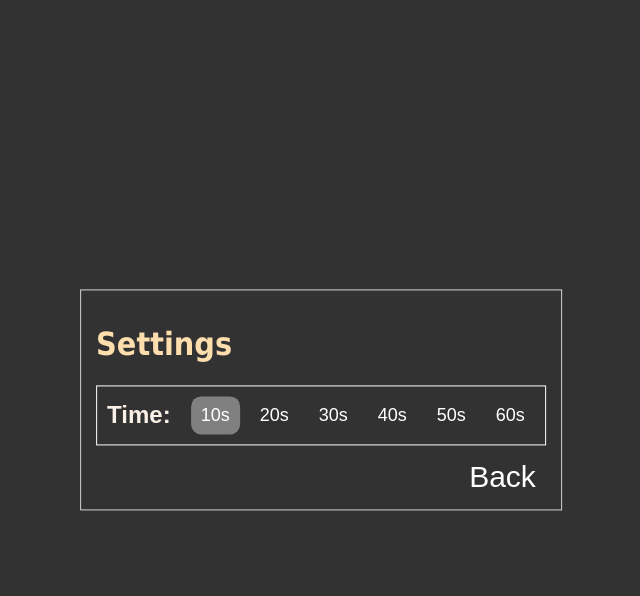
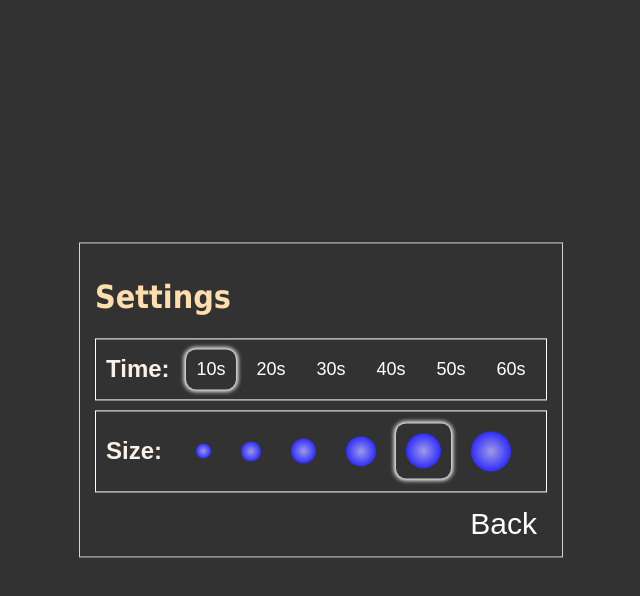
Before and after one commit to NathanBailie/AimGame, a React (Create React App) app: page / in a window 1280 px wide. Both pictures are taken after a click on the button "Settings". Shown: the top 596 px of the page, without its empty margins (319-959 px from the left). Built offline with nearby package versions, Linux system fonts and the light colour scheme.

Commit message:
created targetSize setting

```diff
--- a/src/actions/actions.tsx
+++ b/src/actions/actions.tsx
@@ -26,6 +26,12 @@ const onChangeTimer = (value: StrNum) => {
 		payload: value,
 	};
 };
+const onChangeTargetSize = (value: StrNum) => {
+	return {
+		type: 'CHANGE_TARGET_SIZE',
+		payload: value,
+	};
+};
 const onAddHit = () => {
 	return {
 		type: 'ADD_HIT',
@@ -39,5 +45,6 @@ export {
 	onLaucnhGame,
 	onLaucnhResults,
 	onChangeTimer,
+	onChangeTargetSize,
 	onAddHit,
 };
--- a/src/components/Game/Game.tsx
+++ b/src/components/Game/Game.tsx
@@ -8,13 +8,14 @@ import { Settings } from '../../interfaces';
 
 type Props = {
 	addHit: () => void,
+	targetSize: number,
 }
 
-const Game: React.FC<Props> = ({ addHit }) => {
+const Game: React.FC<Props> = ({ addHit, targetSize }) => {
 	const [xPos, setXPos] = useState<number | undefined>();
 	const [yPos, setYPos] = useState<number | undefined>();
 	const boardSize = 500; // width & height
-	const circleSize = 35; // width & height
+	const circleSize = targetSize; // width & height
 
 	useEffect(() => {
 		onSetCirclePosition();
@@ -58,8 +59,8 @@ const Game: React.FC<Props> = ({ addHit }) => {
 	);
 };
 
-const mapStateToProps = ({ settings: { timer } }: Settings) => {
-	return { timer };
+const mapStateToProps = ({ settings: { timer, targetSize } }: Settings) => {
+	return { timer, targetSize };
 };
 
 const mapDispatchToProps = (dispatch: any) => {
--- a/src/components/SettingsWindow/SettingsWindow.tsx
+++ b/src/components/SettingsWindow/SettingsWindow.tsx
@@ -1,10 +1,11 @@
 import './settingsWindow.scss';
 import { useState, useEffect } from 'react';
 import Timers from './Timers/Timers';
+import TargetSizes from './TargetSizes/TargetSizes';
 import uuid from 'react-uuid';
 import compose from '../../utils/compose';
 import { connect } from 'react-redux';
-import { onLaucnhMain, onChangeTimer } from '../../actions/actions';
+import { onLaucnhMain, onChangeTimer, onChangeTargetSize } from '../../actions/actions';
 import { Settings, Data } from '../../interfaces';
 import { StrNum } from '../../types';
 
@@ -12,13 +13,17 @@ type Props = {
 	laucnhMain: () => void,
 	changeTimer: (value: StrNum) => void,
 	timer: number,
+	changeTargetSize: (value: StrNum) => void,
+	targetSize: number,
 };
 
-const SettingsWindow: React.FC<Props> = ({ laucnhMain, changeTimer, timer }) => {
+const SettingsWindow: React.FC<Props> = ({ laucnhMain, changeTimer, timer, changeTargetSize, targetSize }) => {
 	const [timers, setTimers] = useState(onCreateSetting([10, 20, 30, 40, 50, 60]));
+	const [sizes, setSizes] = useState(onCreateSetting([15, 20, 25, 30, 35, 40]));
 
 	useEffect(() => {
 		onChangeProp(timers, setTimers, timer);
+		onChangeProp(sizes, setSizes, targetSize);
 	}, []);
 
 	function onCreateSetting(settingValues: StrNum[]): Data[] {
@@ -38,7 +43,6 @@ const SettingsWindow: React.FC<Props> = ({ laucnhMain, changeTimer, timer }) =>
 		setData(newData);
 	};
 
-
 	return (
 		<div className="settings">
 			<h1 className='settings__title'>Settings</h1>
@@ -47,6 +51,12 @@ const SettingsWindow: React.FC<Props> = ({ laucnhMain, changeTimer, timer }) =>
 				setTimers={setTimers}
 				onChangeProp={onChangeProp}
 				changeTimer={changeTimer}
+			/>
+			<TargetSizes
+				sizes={sizes}
+				setSizes={setSizes}
+				onChangeProp={onChangeProp}
+				changeTargetSize={changeTargetSize}
 			/>
 			<button
 				className='settings__back'
@@ -57,14 +67,15 @@ const SettingsWindow: React.FC<Props> = ({ laucnhMain, changeTimer, timer }) =>
 	);
 };
 
-const mapStateToProps = ({ settings: { timer } }: Settings) => {
-	return { timer };
+const mapStateToProps = ({ settings: { timer, targetSize } }: Settings) => {
+	return { timer, targetSize };
 };
 
 const mapDispatchToProps = (dispatch: any) => {
 	return {
 		laucnhMain: () => dispatch(onLaucnhMain()),
 		changeTimer: (value: StrNum) => dispatch(onChangeTimer(value)),
+		changeTargetSize: (value: StrNum) => dispatch(onChangeTargetSize(value)),
 	};
 };
 
--- /dev/null
+++ b/src/components/SettingsWindow/TargetSizes/TargetSizes.tsx
@@ -0,0 +1,46 @@
+import './targetSizes.scss';
+import { Data } from '../../../interfaces';
+import { StrNum } from '../../../types';
+
+type Props = {
+	sizes: Data[],
+	setSizes: (value: Data[]) => void,
+	onChangeProp: (settingData: Data[], setData: any, newValue: StrNum) => void
+	changeTargetSize: (value: StrNum) => void,
+};
+
+
+const TargetSizes: React.FC<Props> = ({ sizes, setSizes, onChangeProp, changeTargetSize }) => {
+	const result = sizes.map((item: Data, index) => {
+		const { value, active } = item;
+		let classes = 'targetSizes__ballWraper';
+		if (active) {
+			classes += ' targetSizes__ballWraper_active';
+		};
+
+		return (
+			<div
+				className={classes}
+				onClick={() => { changeTargetSize(value); onChangeProp(sizes, setSizes, value) }}
+			>
+				<div
+					key={index}
+					className={'targetSizes__ball'}
+					style={{ height: value, width: value, background: `radial-gradient(${'#9e9ae9'}, ${'blue'})` }}
+				>
+				</div>
+			</div>
+		);
+	});
+
+	return (
+		<div className="targetSizes">
+			<h2>Size:</h2>
+			<div className="targetSizes__wraper">
+				{result}
+			</div>
+		</div>
+	);
+};
+
+export default TargetSizes;
--- /dev/null
+++ b/src/components/SettingsWindow/TargetSizes/targetSizes.scss
@@ -0,0 +1,78 @@
+.targetSizes {
+	display: flex;
+	justify-content: left;
+	align-items: center;
+	border: 1px solid white;
+	padding: 10px;
+	margin-bottom: 10px;
+
+	h2 {
+		color: Linen;
+		margin-right: 20px;
+		width: 60px;
+	}
+
+	&__wraper {
+		display: flex;
+		justify-content: center;
+		align-items: center;
+	}
+
+	&__ballWraper {
+		font-size: 18px;
+		line-height: 18px;
+		display: flex;
+		justify-content: center;
+		align-items: center;
+		padding: 10px;
+		border-radius: 10px;
+		color: white;
+		cursor: pointer;
+
+		&:not(:last-child) {
+			margin-right: 10px;
+		}
+
+		&:hover {
+			box-shadow: 0px 0px 4px 2px #ffffff;
+		}
+
+		&_active {
+			// background: grey;
+			box-shadow: 0px 0px 4px 2px #ffffff;
+		}
+	}
+
+	&__ball {
+		border-radius: 50%;
+	}
+
+	// &__value {
+	// 	display: flex;
+	// 	justify-content: center;
+	// 	align-items: center;
+	// 	cursor: pointer;
+	// 	// padding: 10px;
+	// 	border-radius: 50%;
+	// 	color: white;
+
+	// 	&:hover {
+	// 		border: 1px solid lightgrey;
+	// 		color: darkviolet;
+	// 	}
+
+	// 	&:not(:last-child) {
+	// 		margin-right: 10px;
+	// 	}
+
+	// 	&_active {
+	// 		background: grey;
+	// 		border: 1px solid lightgrey;
+
+	// 		&:hover {
+	// 			background: grey;
+	// 			color: white;
+	// 		}
+	// 	}
+	// }
+}
--- a/src/components/SettingsWindow/Timers/timers.scss
+++ b/src/components/SettingsWindow/Timers/timers.scss
@@ -4,11 +4,12 @@
 	align-items: center;
 	border: 1px solid white;
 	padding: 10px;
-	min-height: 30px;
+	margin-bottom: 10px;
 
 	h2 {
 		color: Linen;
 		margin-right: 20px;
+		width: 60px;
 	}
 
 	&__timelist {
@@ -17,23 +18,26 @@
 		justify-content: center;
 		align-items: center;
 		height: 100%;
-
 	}
 
 	&__value {
+		width: 50px;
+		height: 40px;
 		font-size: 18px;
 		line-height: 18px;
 		display: flex;
 		justify-content: center;
 		align-items: center;
-		cursor: pointer;
 		padding: 10px;
 		border-radius: 10px;
 		color: white;
+		cursor: pointer;
+
 
 		&:hover {
-			background: lightgrey;
-			color: darkviolet;
+			// background: lightgrey;
+			// color: darkviolet;
+			box-shadow: 0px 0px 4px 2px #ffffff;
 		}
 
 		&:not(:last-child) {
@@ -41,13 +45,14 @@
 		}
 
 		&_active {
-			background: grey;
+			// background: grey;
+			box-shadow: 0px 0px 4px 2px #ffffff;
 
 			&:hover {
-				background: grey;
+				// background: grey;
 				color: white;
+				box-shadow: 0px 0px 4px 2px #ffffff;
 			}
 		}
-
 	}
 }
--- a/src/interfaces.ts
+++ b/src/interfaces.ts
@@ -9,6 +9,7 @@ export interface Windows {
 export interface Settings {
 	settings: {
 		timer: number,
+		targetSize: number
 	};
 };
 export interface Results {
--- a/src/reducers/onChangeSettings.tsx
+++ b/src/reducers/onChangeSettings.tsx
@@ -2,14 +2,20 @@ const onChangeSettings = (state: any, action: any) => {
 	if (state === undefined) {
 		return {
 			timer: 10,
+			targetSize: 35,
 		};
 	};
 	switch (action.type) {
 		case 'CHANGE_TIMER':
 			return {
+				...state.settings,
 				timer: Number(action.payload),
 			};
-
+		case 'CHANGE_TARGET_SIZE':
+			return {
+				...state.settings,
+				targetSize: Number(action.payload),
+			};
 		default:
 			return state.settings;
 	}
```
Also changed, not shown: src/components/SettingsWindow/Timers/Timers.tsx (+2 -27 lines), src/components/SettingsWindow/settingsWindow.scss (+0 -17 lines).
